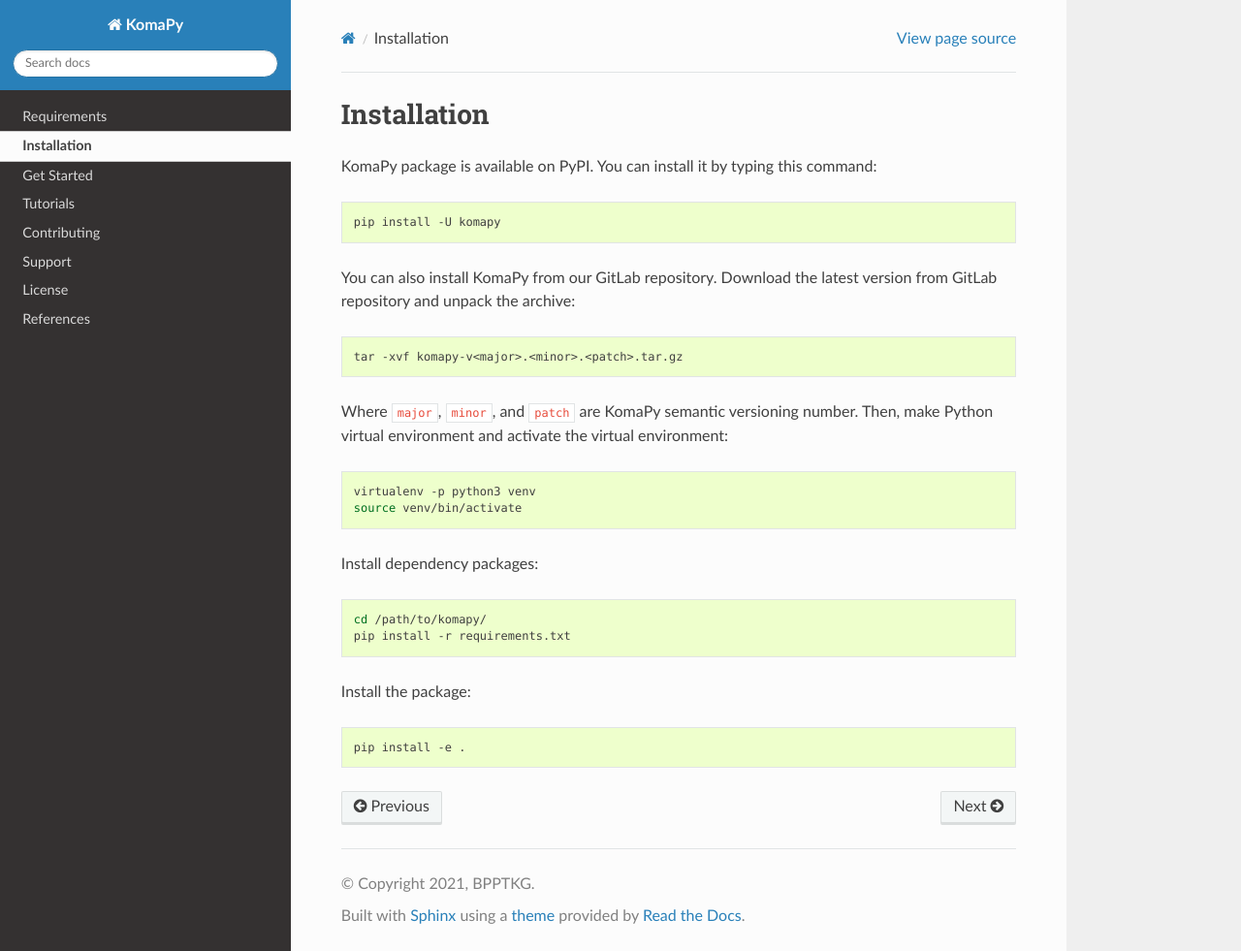
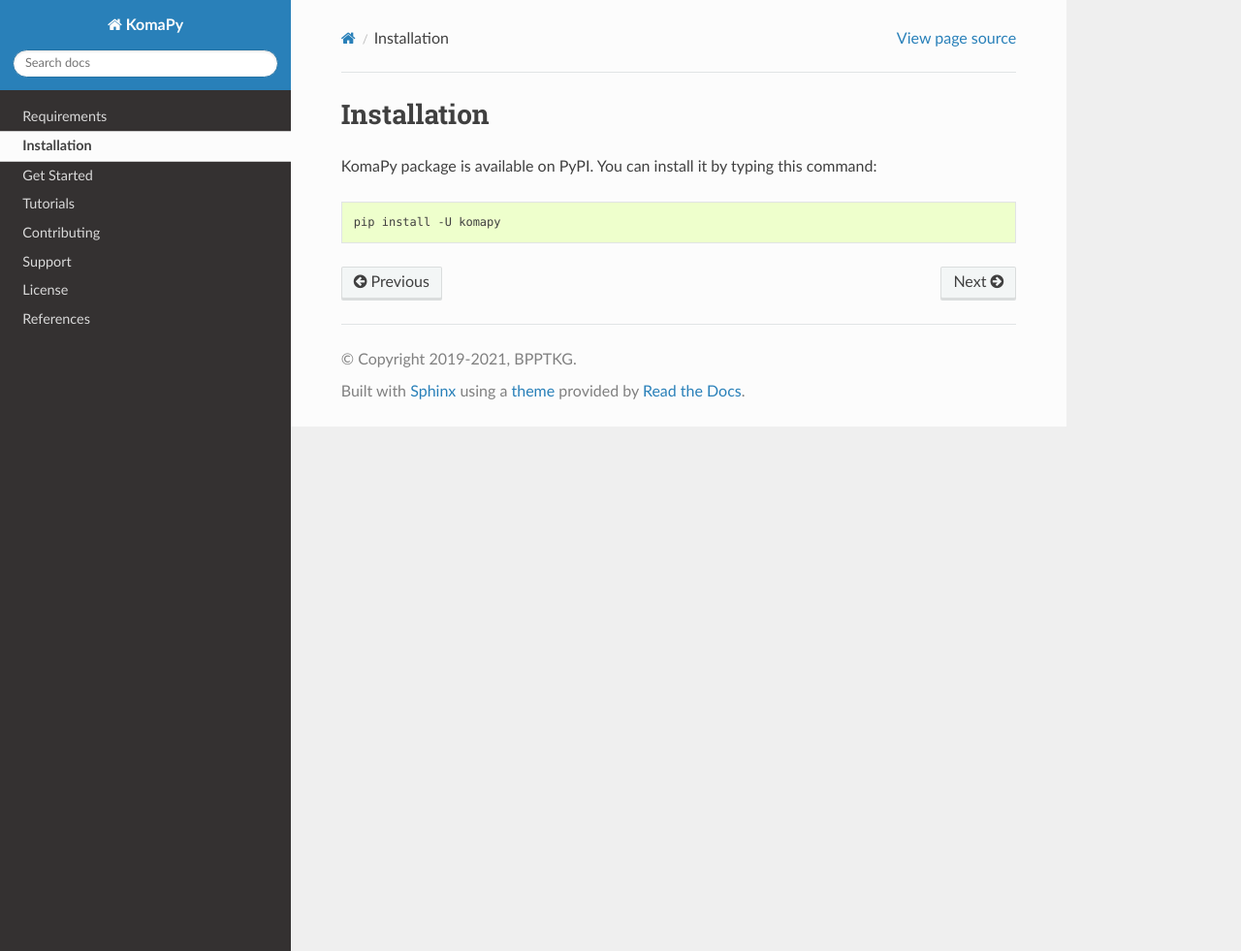
Before and after one commit to bpptkg/komapy, a Sphinx documentation site: the page built from docs/installation.rst, in a window 1280 px wide and 981 px high. Shown: the whole window at 97% size. Built offline with Sphinx 7.4.7 and the Read the Docs theme 2.0.0, drawn with Linux system fonts in a browser that asks for light colours.

Commit message:
Update package author

```diff
--- a/docs/conf.py
+++ b/docs/conf.py
@@ -19,8 +19,8 @@
 # -- Project information -----------------------------------------------------
 
 project = 'KomaPy'
-copyright = '{}, BPPTKG'.format(datetime.datetime.now().year)
-author = 'Indra Rudianto'
+copyright = '2019-{}, BPPTKG'.format(datetime.datetime.now().year)
+author = 'BPPTKG'
 release = '0.7.3'
 
 # -- General configuration ---------------------------------------------------
--- a/docs/installation.rst
+++ b/docs/installation.rst
@@ -7,31 +7,3 @@
 .. code-block:: bash
 
     pip install -U komapy
-
-You can also install KomaPy from our GitLab repository. Download the latest
-version from GitLab repository and unpack the archive:
-
-.. code-block:: bash
-
-    tar -xvf komapy-v<major>.<minor>.<patch>.tar.gz
-
-Where ``major``, ``minor``, and ``patch`` are KomaPy semantic versioning number.
-Then, make Python virtual environment and activate the virtual environment:
-
-.. code-block:: bash
-
-    virtualenv -p python3 venv
-    source venv/bin/activate
-
-Install dependency packages:
-
-.. code-block:: bash
-
-    cd /path/to/komapy/
-    pip install -r requirements.txt
-
-Install the package:
-
-.. code-block:: bash
-
-    pip install -e .
--- a/docs/license.rst
+++ b/docs/license.rst
@@ -5,4 +5,4 @@
 By contributing to the project, you agree that your contributions will be
 licensed under its MIT license. See `LICENSE`_ for details.
 
-.. _`LICENSE`: https://gitlab.com/bpptkg/komapy/blob/master/LICENSE
+.. _`LICENSE`: https://github.com/bpptkg/komapy/blob/master/LICENSE
--- a/docs/support.rst
+++ b/docs/support.rst
@@ -2,6 +2,6 @@
 Support
 =======
 
-This project is maintained by Indra Rudianto. If you have any question about
-this project, or you want to contribute to this project, you can contact him
-at <indrarudianto.official@gmail.com>.
+If you have any problem about this project, you can raise an `issue
+<https://github.com/bpptkg/komapy/issues>`_ on our `GitHub
+<https://github.com/bpptkg/komapy>`_ repository.
--- a/setup.py
+++ b/setup.py
@@ -24,9 +24,9 @@
         'pandas>=0.24',
         'bmaclient>=0.11.1',
     ],
-    author='Indra Rudianto',
-    author_email='indrarudianto.official@gmail.com',
-    url='https://gitlab.com/bpptkg/komapy',
+    author='BPPTKG',
+    author_email='bpptkg@esdm.go.id',
+    url='https://github.com/bpptkg/komapy',
     zip_safe=False,
     packages=find_packages(exclude=['docs', 'examples', 'tests']),
     classifiers=[
```
Also changed, not shown: README.md (+3 -11 lines), 1 other file.
